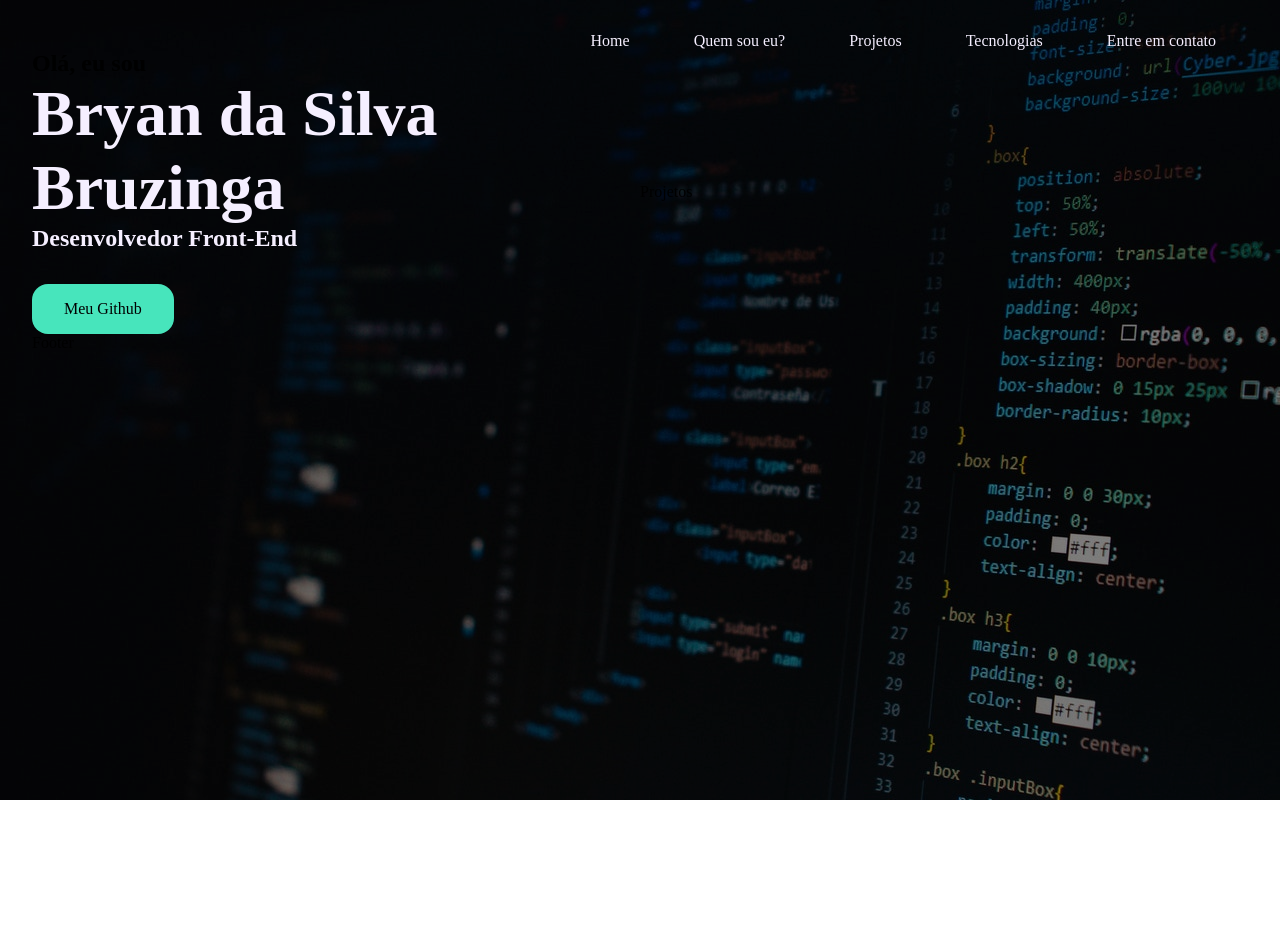
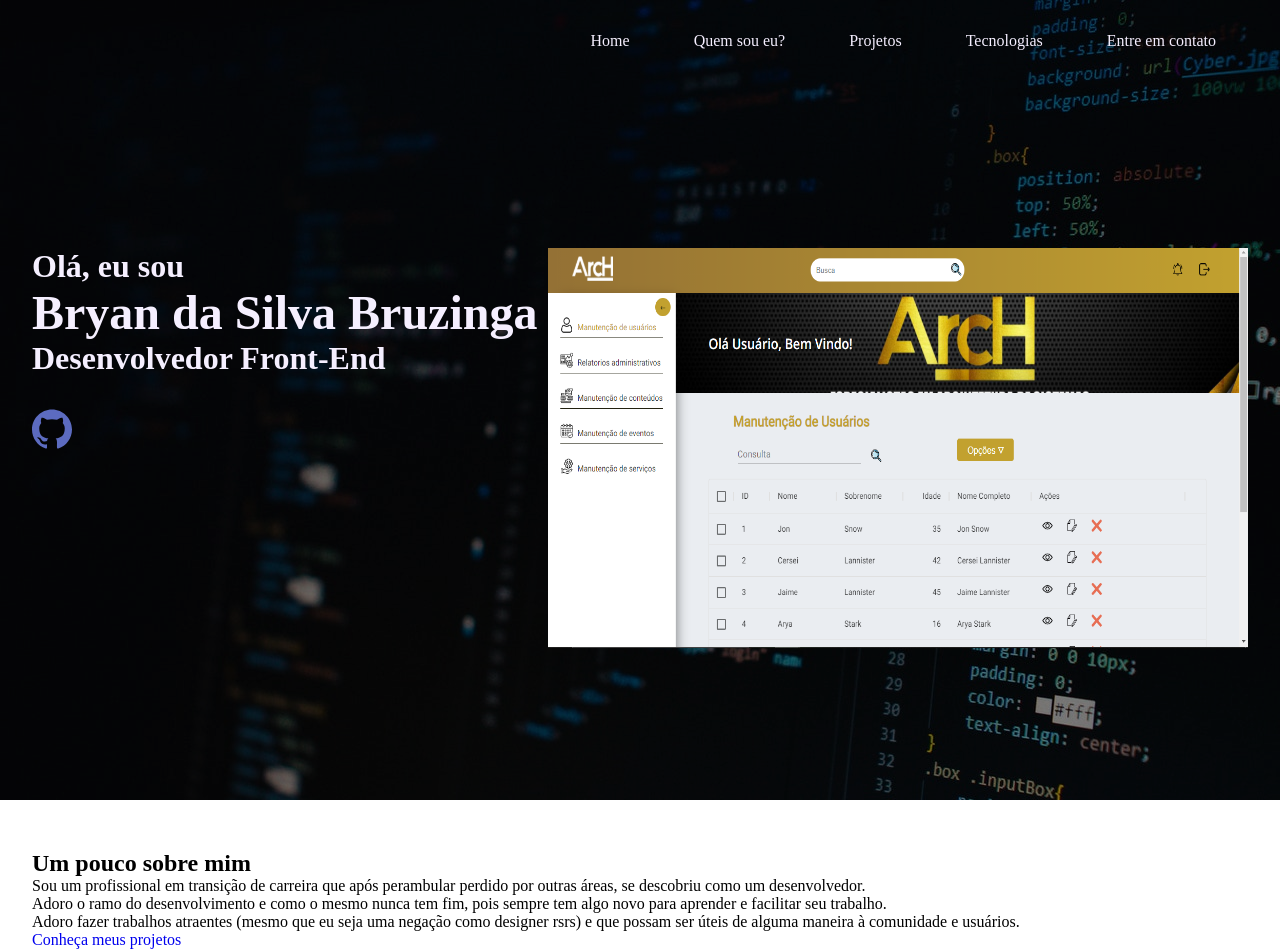
Before and after one commit to bryanbruzinga/Portfolio, a Next.js app: page / in a window 1280 px wide. Shown: the top 952 px of the page. Before the commit the page ends 800 px from the top, so only its background shows below. Built offline with nearby package versions, Linux system fonts and the light colour scheme.

Commit message:
criação dos componentes do site

```diff
--- /dev/null
+++ b/components/About.js
@@ -0,0 +1,28 @@
+import Link from "next/link";
+import React from "react";
+
+const About = () => {
+  return (
+    <section>
+      <div>
+        <h2>Um pouco sobre mim</h2>
+        <p>
+          Sou um profissional em transição de carreira que após perambular
+          perdido por outras áreas, se descobriu como um desenvolvedor.
+        </p>
+        <p>
+          Adoro o ramo do desenvolvimento e como o mesmo nunca tem fim, pois
+          sempre tem algo novo para aprender e facilitar seu trabalho.
+        </p>
+        <p>
+          Adoro fazer trabalhos atraentes (mesmo que eu seja uma negação como
+          designer rsrs) e que possam ser úteis de alguma maneira à comunidade e
+          usuários.
+        </p>
+      </div>
+      <Link href="/">Conheça meus projetos</Link>
+    </section>
+  );
+};
+
+export default About;
--- /dev/null
+++ b/components/Contact.js
@@ -0,0 +1,7 @@
+import React from "react";
+
+const Contact = () => {
+  return <div>Entre em contato</div>;
+};
+
+export default Contact;
--- a/components/Footer.js
+++ b/components/Footer.js
@@ -1,7 +1,12 @@
 import React from "react";
+import styles from "./Footer.module.css";
 
 const Footer = () => {
-  return <footer>Footer</footer>;
+  return (
+    <footer className={styles.footer}>
+      Desenvolvido por Bryan da Silva Bruzinga
+    </footer>
+  );
 };
 
 export default Footer;
--- /dev/null
+++ b/components/Footer.module.css
@@ -0,0 +1,3 @@
+.footer {
+    color: var(--text);
+}
--- a/components/Header/HeaderBody.js
+++ b/components/Header/HeaderBody.js
@@ -4,18 +4,23 @@ import styles from "./HeaderBody.module.css";
 
 const HeaderBody = () => {
   return (
-    <div className={styles.container}>
-      <h2>Olá, eu sou</h2>
-      <h1 className={styles.title}>Bryan da Silva Bruzinga</h1>
-      <h2 className={styles.subtitle}>Desenvolvedor Front-End</h2>
-      <Link
-        className={styles.githubLink}
-        href="https://github.com/bryanbruzinga"
-        target="_blank"
-      >
-        Meu Github
-      </Link>
-    </div>
+    <section className={styles.container}>
+      <div className={styles.presentation}>
+        <div className={styles.name}>
+          <h2>Olá, eu sou</h2>
+          <h1>Bryan da Silva Bruzinga</h1>
+          <h2>Desenvolvedor Front-End</h2>
+        </div>
+        <Link href="https://github.com/bryanbruzinga">
+          <a>
+            <img src="github.svg" alt="Github" />
+          </a>
+        </Link>
+      </div>
+      <div>
+        <img className={styles.img} src="arch.png" alt="image" />
+      </div>
+    </section>
   );
 };
 
--- a/components/Header/HeaderBody.module.css
+++ b/components/Header/HeaderBody.module.css
@@ -1,38 +1,42 @@
 .container {
-    max-width: 700px;
-    display: flex;
-    flex-direction: column;
-    align-items: flex-start;
+    display: grid;
+    grid-template-columns: 1fr 1fr;
+    align-content: center;
+    justify-content: center;
+    height: 100vh;
 }
-.title {
-    font-size: 4rem;
+.presentation h1 {
+    font-size: 3rem;
 }
-.subtitle {
-    font-size: 1.5rem;
+
+.presentation h2 {
+    font-size: 2rem;
+}
+
+.presentation h2:last-child {
     margin-bottom: 2rem;
 }
-.title,
-.subtitle {
+
+.presentation h1,
+.presentation h2 {
     color: var(--text);
 }
 
-.githubLink::before {
-    content: '' ;
-    height: 30px;
-    width: 30px;
-    background: url('../../public/github.svg') no-repeat center center;
-    z-index: 3;
+.name {
+    margin-bottom: 2rem;
 }
 
-.container a {
-    padding: 1rem 2rem;
-    background: var(--button);
-    border-radius: 1rem;
+.presentation img {
     transition: .3s;
-    color: black;
+    width: 40px;
+    height: 40px;
 }
 
-.container a:hover {
-    background: var(--buttonHover);
+.presentation img:hover {
     transition: .2s;
 }
+
+.img {
+    width: 700px;
+    height: 400px;
+}
--- a/components/Header/HeaderProjects.js
+++ /dev/null
@@ -1,7 +0,0 @@
-import React from "react";
-
-const HeaderProjects = () => {
-  return <div>Projetos</div>;
-};
-
-export default HeaderProjects;
--- /dev/null
+++ b/components/Projects.js
@@ -0,0 +1,7 @@
+import React from "react";
+
+const Projects = () => {
+  return <section>Projetos</section>;
+};
+
+export default Projects;
--- /dev/null
+++ b/components/Techs.js
@@ -0,0 +1,7 @@
+import React from "react";
+
+const Techs = () => {
+  return <div>Tecnologias</div>;
+};
+
+export default Techs;
--- a/pages/index.js
+++ b/pages/index.js
@@ -1,7 +1,10 @@
+import About from "../components/About";
+import Contact from "../components/Contact";
 import Footer from "../components/Footer";
 import Header from "../components/Header/Header";
 import HeaderBody from "../components/Header/HeaderBody";
-import HeaderProjects from "../components/Header/HeaderProjects";
+import Projects from "../components/Projects";
+import Techs from "../components/Techs";
 import styles from "../styles/Home.module.css";
 
 export default function Home() {
@@ -9,10 +12,11 @@ export default function Home() {
     <div className={styles.background}>
       <div className={styles.container}>
         <Header />
-        <div className={styles.containerMain}>
-          <HeaderBody />
-          <HeaderProjects />
-        </div>
+        <HeaderBody />
+        <About />
+        <Projects />
+        <Techs />
+        <Contact />
         <Footer />
       </div>
     </div>
--- a/styles/Home.module.css
+++ b/styles/Home.module.css
@@ -13,10 +13,3 @@
 .container {
     padding: 2rem;
 }
-
-.containerMain {
-    display: grid;
-    grid-template-columns: 1fr 1fr;
-    align-items: center;
-    justify-content: center;
-}
```
Also changed, not shown: pages/Projetos.js (deleted, +0 -15 lines), public/arch.png (added).
